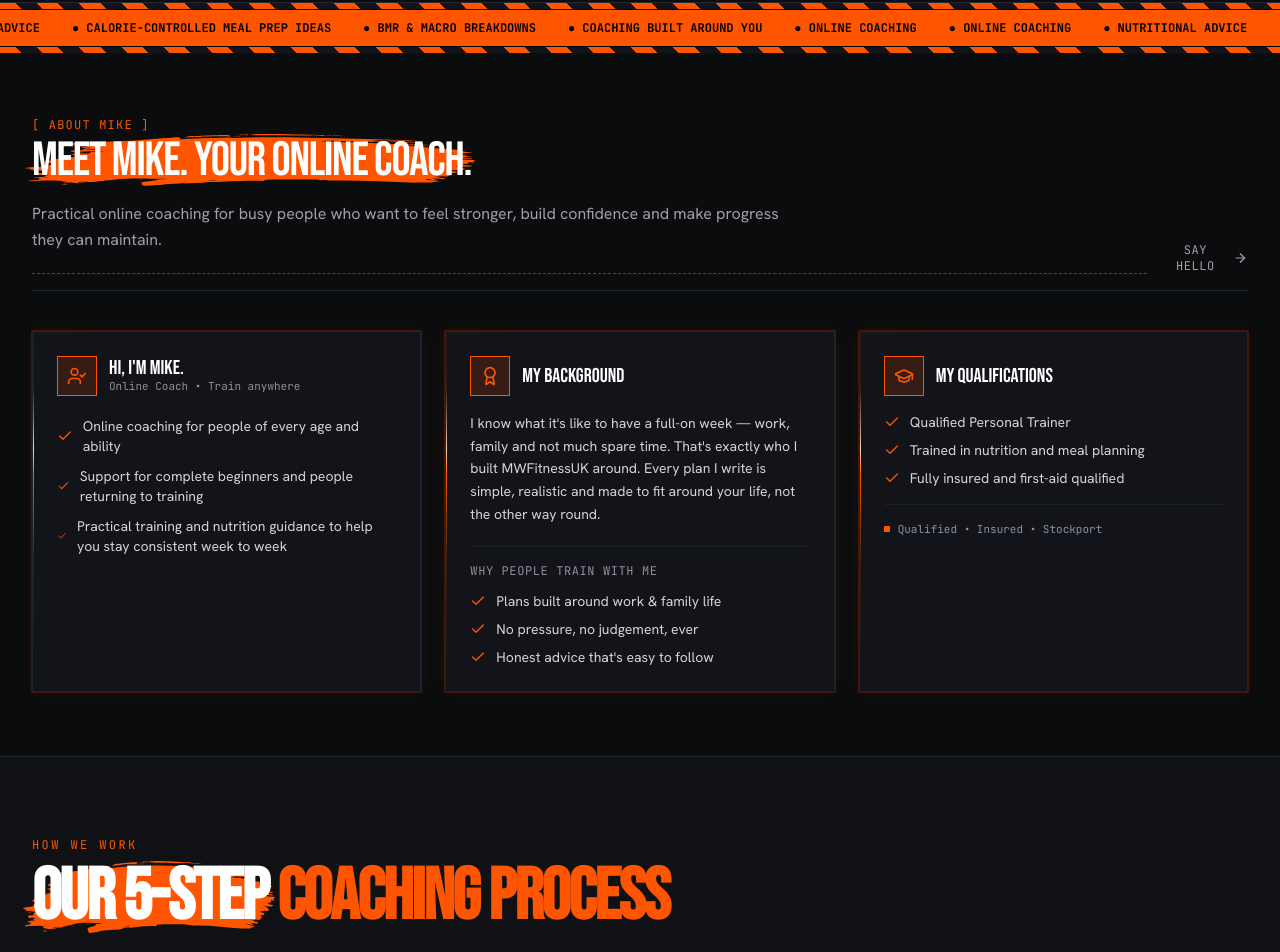
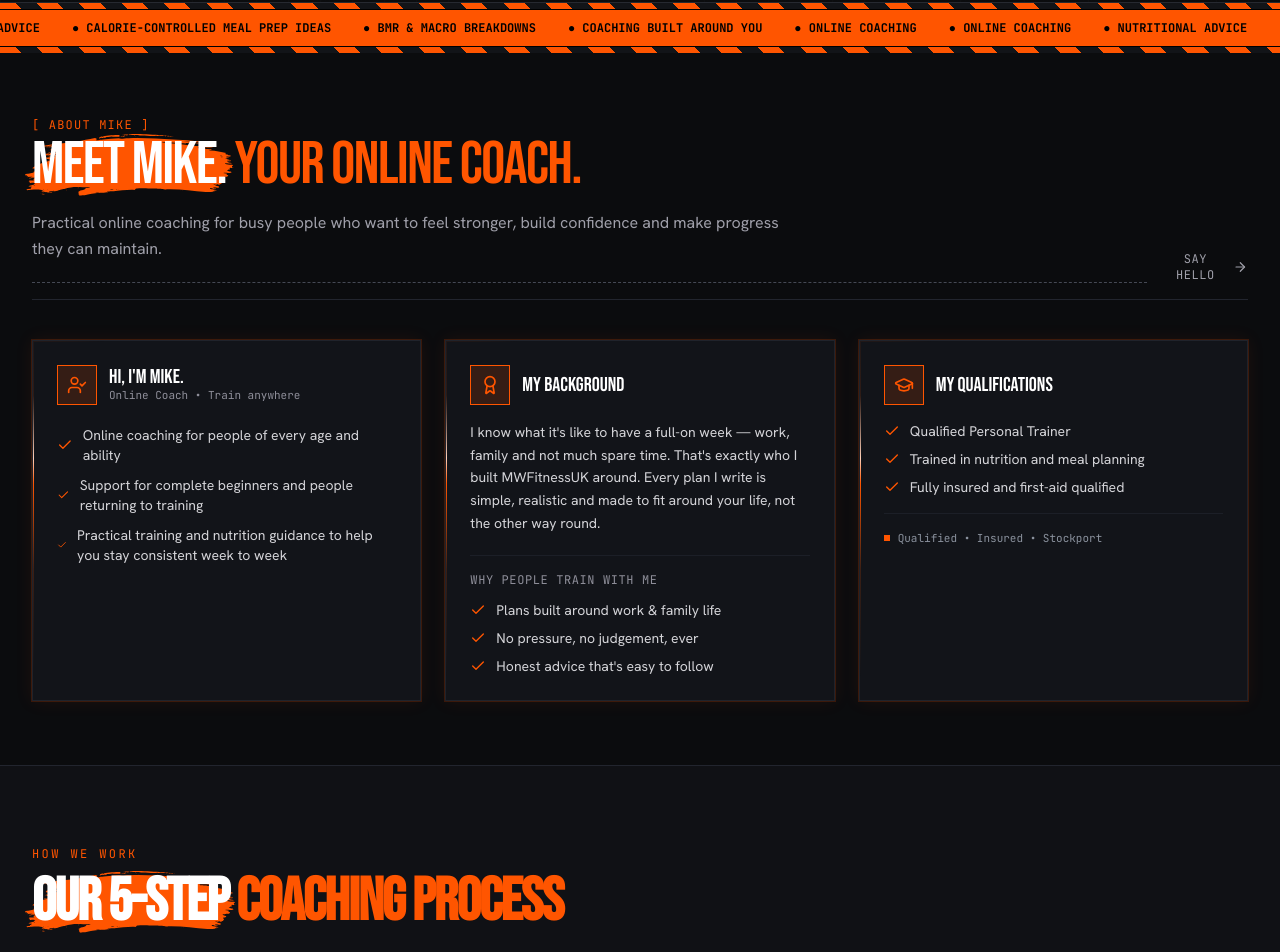
Before and after one commit to chriscallaghan2012/mwfitness, a React (Vite) app: page / in a window 1280 px wide. Shown: the part 1060-2012 px from the top of the page. Built offline with nearby package versions, Linux system fonts and the light colour scheme; no server answers; grey boxes are pictures that could not be loaded.

Commit message:
Refine homepage heading colours and process step copy

```diff
--- a/src/components/screens/HomeScreen.tsx
+++ b/src/components/screens/HomeScreen.tsx
@@ -139,8 +139,8 @@ export const HomeScreen: React.FC<HomeScreenProps> = ({ onSelectScreen, onOpenBo
             <div className="text-xs font-mono text-[#ff5500] uppercase tracking-widest mb-1">
               [ ABOUT MIKE ]
             </div>
-            <h2 className="font-display text-4xl sm:text-5xl text-white uppercase tracking-tight">
-              <span className="brush-wrap">MEET MIKE. YOUR ONLINE COACH.</span>
+            <h2 className="font-display text-4xl sm:text-5xl md:text-6xl text-white uppercase leading-[0.95] tracking-tight">
+              <span className="brush-wrap">MEET MIKE.</span> <span className="text-[#ff5500]">YOUR ONLINE COACH.</span>
             </h2>
             <p className="mt-4 max-w-3xl text-sm leading-relaxed text-zinc-400 sm:text-base">Practical online coaching for busy people who want to feel stronger, build confidence and make progress they can maintain.</p>
             <div aria-hidden="true" className="mt-5 w-full border-b border-dashed border-[#454954]" />
@@ -157,8 +157,7 @@ export const HomeScreen: React.FC<HomeScreenProps> = ({ onSelectScreen, onOpenBo
           {/* Intro */}
           <div className="mw-electric-card h-full bg-[#121419] border border-[#20232b] p-6">
             <div className="flex items-center gap-3 mb-4">
-              <div className="w-10 h-10 bg-[#ff5500]/15 border border-[#ff5500] flex items-center justify-center text-[#ff5500]">
-                <UserCheck className="w-5 h-5" />
+              <div className="w-10 h-10 bg-[#ff5500]/15 border border-[#ff5500] flex items-center justify-center text-[#ff5500]">                <UserCheck className="w-5 h-5" />
               </div>
               <div>
                 <div className="font-display text-xl text-white uppercase leading-none">{ABOUT.greeting}</div>
@@ -229,7 +228,7 @@ export const HomeScreen: React.FC<HomeScreenProps> = ({ onSelectScreen, onOpenBo
         <div className="mx-auto max-w-7xl px-4 py-16 sm:px-6 sm:py-20 lg:px-8">
           <div className="mb-8 max-w-4xl sm:mb-10">
             <div className="mb-3 font-mono text-xs uppercase tracking-[0.2em] text-[#ff5500]">How we work</div>
-            <h2 className="font-display text-4xl font-black uppercase leading-[0.92] tracking-tight text-white sm:text-5xl md:text-7xl">
+            <h2 className="font-display text-4xl font-black uppercase leading-[0.95] tracking-tight text-white sm:text-5xl md:text-6xl">
               <span className="brush-wrap">OUR 5-STEP</span> <span className="text-[#ff5500]">COACHING PROCESS</span>
             </h2>
             <p className="mt-5 max-w-2xl text-sm leading-relaxed text-[#a1a1aa] sm:text-base">
@@ -256,8 +255,7 @@ export const HomeScreen: React.FC<HomeScreenProps> = ({ onSelectScreen, onOpenBo
                 >
                   <span className="mw-process-number">{String(index + 1).padStart(2, '0')}</span>
                   <span className="mw-process-title">{step.title}</span>
-                  <span className="mw-process-description">{step.text}</span>
-                  <span className="mw-process-arrow" aria-hidden="true"><ArrowRight className="h-5 w-5" /></span>
+                  <span className="mw-process-description text-base leading-relaxed text-white sm:text-lg">{step.text}</span>
                 </button>
               ))}
             </div>
@@ -317,8 +315,7 @@ export const HomeScreen: React.FC<HomeScreenProps> = ({ onSelectScreen, onOpenBo
               { title: 'Accountability that keeps you moving', text: "Motivation comes and goes. Building habits, maintaining focus and taking consistent action are what help create progress. Coaching gives you structure and a clearer sense of direction. We'll use your progress, feedback and performance to help identify what's working, where adjustments may be needed and what your next steps should be. You don't have to get everything perfect. You need a plan you can follow and the willingness to keep improving." },
             ].map((item, index) => (
               <article key={item.title} className="mw-electric-card border border-[#252a34] bg-[#121419] p-6 sm:p-8">
-                <div className="mb-4 font-mono text-xs font-bold tracking-[0.18em] text-[#ff5500]">0{index + 1} / HOW I COACH</div>
-                <h3 className="mb-3 font-display text-2xl font-black uppercase leading-tight text-white sm:text-3xl">{item.title}</h3>
+                <div className="mb-4 font-mono text-xs font-bold tracking-[0.18em] text-[#ff5500]">0{index + 1} / HOW I COACH</div>                <h3 className="mb-3 font-display text-2xl font-black uppercase leading-tight text-white sm:text-3xl">{item.title}</h3>
                 <p className="text-sm leading-relaxed text-zinc-300 sm:text-base">{item.text}</p>
               </article>
             ))}
@@ -376,7 +373,7 @@ export const HomeScreen: React.FC<HomeScreenProps> = ({ onSelectScreen, onOpenBo
       <section className="mx-auto w-full max-w-7xl px-4 py-16 sm:px-6 sm:py-20 lg:px-8">
         <div className="mb-8 max-w-5xl sm:mb-10">
           <div className="mb-3 font-mono text-xs uppercase tracking-[0.2em] text-[#ff5500]">[ COMMUNITY & MINDSET ]</div>
-          <h2 className="font-display text-4xl font-black uppercase leading-[0.95] tracking-tight text-white sm:text-5xl md:text-6xl">FITNESS IS PERSONAL. <span className="text-[#ff5500]">PROGRESS IS POWERFUL.</span> COMMUNITY MAKES US STRONGER.</h2>
+          <h2 className="font-display text-4xl font-black uppercase leading-[0.95] tracking-tight text-white sm:text-5xl md:text-6xl">FITNESS IS PERSONAL.<br /><span className="text-[#ff5500]">PROGRESS IS POWERFUL.</span><br /><span className="text-white">COMMUNITY</span> <span className="text-[#ff5500]">MAKES US STRONGER.</span></h2>
         </div>
         <div className="grid grid-cols-1 items-stretch gap-8 lg:grid-cols-2 lg:gap-12">
           <div className="flex flex-col justify-center space-y-4 text-sm leading-relaxed text-zinc-300 sm:text-base">
@@ -470,15 +467,14 @@ export const HomeScreen: React.FC<HomeScreenProps> = ({ onSelectScreen, onOpenBo
         <div className="mb-8 border-b border-[#22252e] pb-5">
           <div className="mb-1 font-mono text-xs uppercase tracking-widest text-[#ff5500]">[ WHAT PEOPLE SAY ]</div>
           <div className="flex flex-col justify-between gap-4 sm:flex-row sm:items-end">
-            <h2 className="font-display text-4xl uppercase tracking-tight text-white sm:text-5xl">Real people. Real results.</h2>
+            <h2 className="font-display text-4xl uppercase leading-[0.95] tracking-tight text-white sm:text-5xl md:text-6xl"><span className="text-white">Real people.</span> <span className="text-[#ff5500]">Real results.</span></h2>
             <button onClick={() => onSelectScreen('reviews')} className="cursor-pointer inline-flex items-center gap-2 self-start font-mono text-xs uppercase tracking-wider text-zinc-300 transition-colors hover:text-[#ff5500] sm:self-auto">All reviews <ArrowRight className="h-4 w-4" /></button>
           </div>
         </div>
         <div onMouseEnter={() => setReviewsPaused(true)} onMouseLeave={() => setReviewsPaused(false)} onFocus={() => setReviewsPaused(true)} onBlur={(event) => { if (!event.currentTarget.contains(event.relatedTarget as Node | null)) setReviewsPaused(false); }}>
           <div className="grid grid-cols-1 gap-4 md:grid-cols-3 md:gap-5">
             {orderedTestimonials.slice(0, 3).map((t) => <article key={t.id} className="mw-electric-card min-w-0 border border-[#252a34] bg-[#121419]/70 p-5 sm:p-6">
-              <div className="mb-4 flex items-center justify-between gap-3">
-                <div className="flex gap-1">{renderStars(5)}</div>
+              <div className="mb-4 flex items-center justify-between gap-3">                <div className="flex gap-1">{renderStars(5)}</div>
                 <span className="font-mono text-[9px] uppercase tracking-widest text-zinc-500">Member review</span>
               </div>
               <p className="text-sm leading-relaxed text-zinc-300 sm:text-base">“{t.quote}”</p>
```
